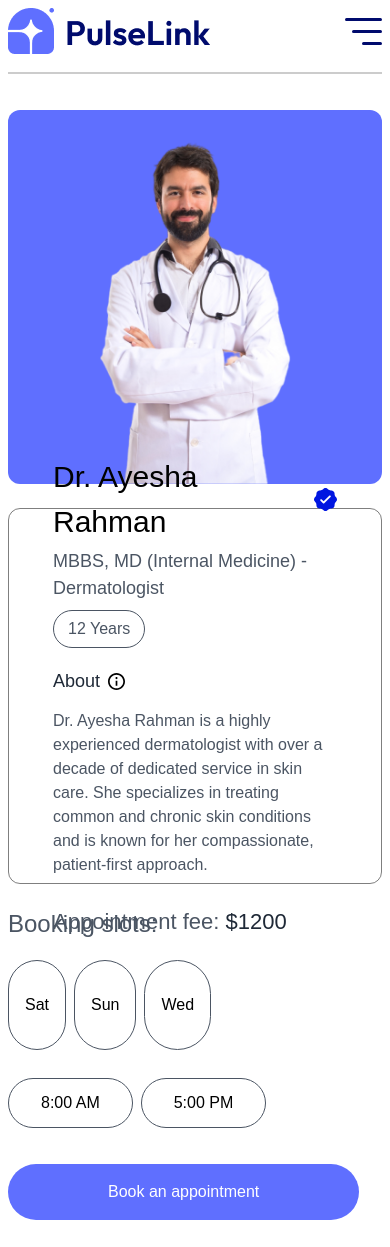
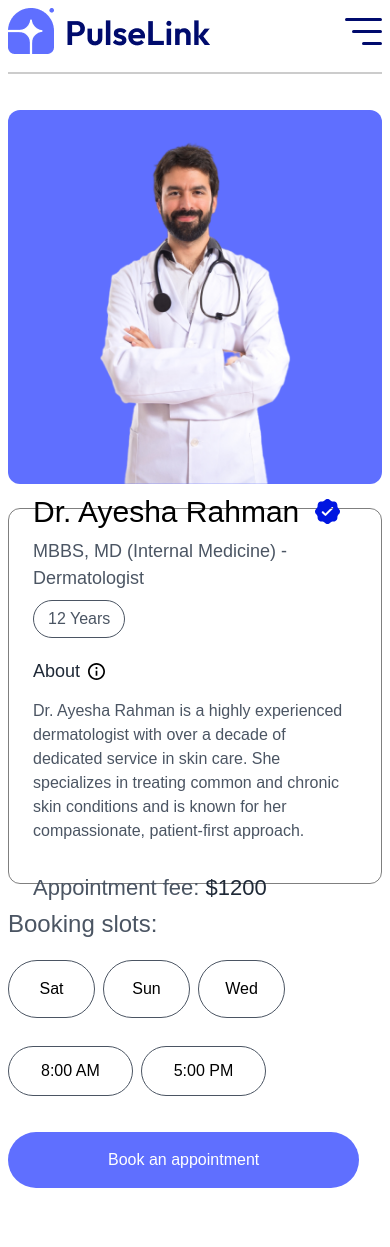
Before and after one commit to shifat97/pulselink, a React (Vite) app: page /doctors/1 in a window 390 px wide. Shown: the top 1247 px of the page. Built offline with nearby package versions, Linux system fonts and the light colour scheme; data requests are answered from the project's data file.

Commit message:
fix: responsive issue in about doctor page

```diff
--- a/src/pages/AboutDoctor.jsx
+++ b/src/pages/AboutDoctor.jsx
@@ -51,7 +51,7 @@ export default function AboutDoctor() {
                                 />
                             </div>
                             <div>
-                                <div className="h-[376px] border border-black/50 rounded-xl px-44 flex flex-col justify-center">
+                                <div className="h-[376px] border border-black/50 rounded-xl px-6 lg:px-44 flex flex-col justify-center">
                                     <h2 className="flex items-center gap-4">
                                         <span className="text-30 lg:text-36 font-medium">
                                             {doctorData.name}
@@ -148,7 +148,7 @@ const GenerateBookingDay = ({ day }) => {
     return (
         <button
             onClick={() => setIsDaySelectedTrue(!isDaySelectedTrue)}
-            className={`rounded-full font-medium px-4 py-8 mt-5 ${
+            className={`rounded-full font-medium w-[87px] py-4 mt-5 ${
                 isDaySelectedTrue
                     ? "bg-primary text-white"
                     : "border border-gray1"
```
